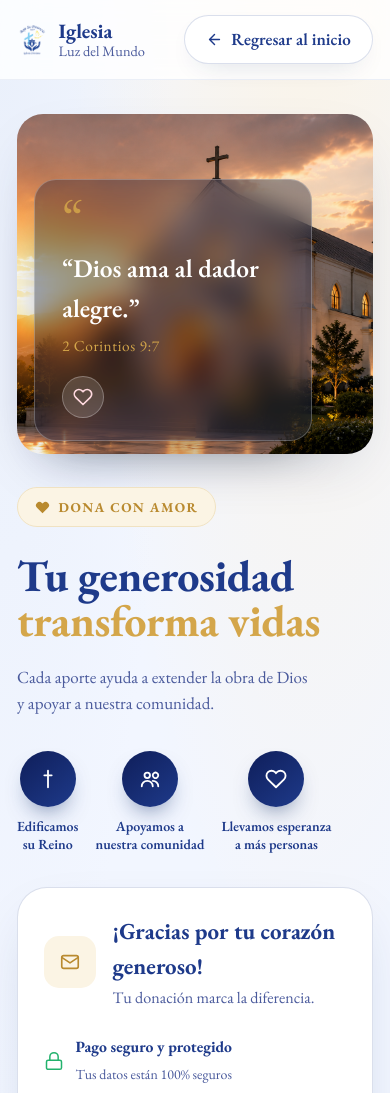
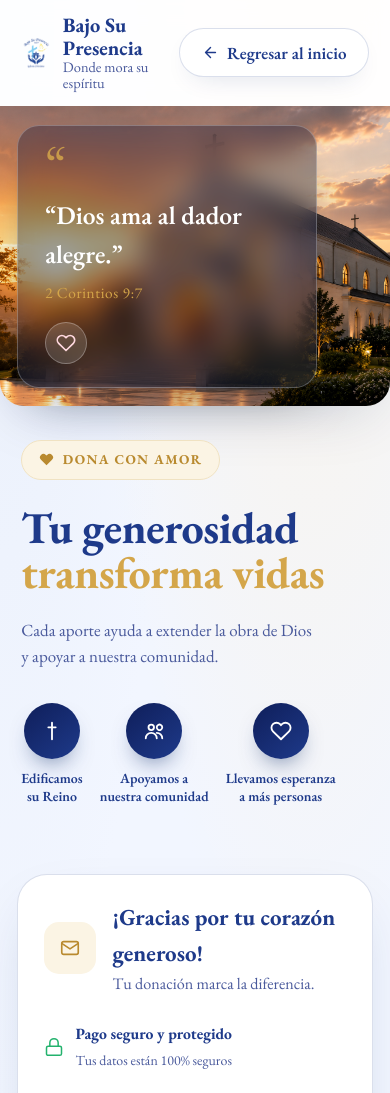
Before and after one commit to Yeison1234451232434324/Bajo-Su-Presencia, a PHP site: page /donaciones in a window 390 px wide. Shown: the top 1093 px of the page. Run offline with PHP 8.4, Linux system fonts and the light colour scheme.

Commit message:
Donaciones: nombre correcto de la iglesia + foto full-bleed en el hero
- Marca corregida a "Bajo Su Presencia / Donde mora su espíritu".
- La imagen de la iglesia ocupa la mitad derecha del hero pegada al borde
  superior y derecho (altura completa), como la referencia; el navbar pasa
  a transparente superpuesto. En móvil la foto va arriba apilada.

Co-Authored-By: Claude Opus 4.8 <noreply@anthropic.com>

```diff
--- a/Bajo-Su-Presencia/views/public/donaciones/donaciones.css
+++ b/Bajo-Su-Presencia/views/public/donaciones/donaciones.css
@@ -49,12 +49,10 @@ body {
 
 /* ─────────────────────────── NAVBAR ─────────────────────────── */
 .dn-nav {
-  position: sticky; top: 0; z-index: 60;
+  position: absolute; top: 0; left: 0; right: 0; z-index: 60;
   display: flex; align-items: center; justify-content: space-between; gap: 1.5rem;
-  padding: 0.9rem clamp(1rem, 4vw, 3.5rem);
-  background: rgba(255, 255, 255, 0.82);
-  backdrop-filter: blur(16px) saturate(150%); -webkit-backdrop-filter: blur(16px) saturate(150%);
-  border-bottom: 1px solid rgba(231, 236, 246, 0.8);
+  padding: 1rem clamp(1.5rem, 4vw, 3.5rem);
+  background: transparent;
 }
 .dn-brand { display: flex; align-items: center; gap: 0.7rem; text-decoration: none; }
 .dn-brand-logo { height: 42px; width: auto; flex-shrink: 0; }
@@ -81,10 +79,17 @@ body {
 
 /* ──────────────────────────── HERO ──────────────────────────── */
 .dn-hero {
-  max-width: 1180px; margin: 0 auto; padding: clamp(2rem, 5vw, 4rem) clamp(1rem, 4vw, 2.5rem) 0;
-  display: grid; grid-template-columns: 1fr 1fr; gap: clamp(1.5rem, 4vw, 3.5rem); align-items: center;
+  position: relative; overflow: hidden;
+  min-height: min(84vh, 700px);
+  display: flex; align-items: center;
+  padding: clamp(2rem, 5vw, 3.5rem) 0;
 }
-.dn-hero-text { animation: dnFadeUp 0.7s var(--ease) both; }
+.dn-hero-text {
+  position: relative; z-index: 2;
+  width: min(52%, 640px);
+  padding: 0 2rem 0 max(1.5rem, calc((100vw - 1180px) / 2 + 1.5rem));
+  animation: dnFadeUp 0.7s var(--ease) both;
+}
 .dn-eyebrow {
   display: inline-flex; align-items: center; gap: 0.5rem;
   font-size: 0.8rem; letter-spacing: 0.1em; font-weight: 700; color: var(--oro-2);
@@ -107,10 +112,14 @@ body {
 .dn-valores li:hover .dn-valor-ico { transform: translateY(-4px) scale(1.05); }
 .dn-valores li b { color: var(--azul); font-size: 0.82rem; font-weight: 600; line-height: 1.3; }
 
-.dn-hero-img { position: relative; animation: dnFadeUp 0.7s var(--ease) 0.1s both; }
+.dn-hero-img {
+  position: absolute; top: 0; right: 0; bottom: 0;
+  width: clamp(44%, 50vw, 54%);
+  animation: dnFadeUp 0.7s var(--ease) 0.1s both;
+}
 .dn-hero-img img {
-  width: 100%; height: clamp(340px, 42vw, 480px); object-fit: cover;
-  border-radius: 26px; box-shadow: var(--sombra);
+  width: 100%; height: 100%; object-fit: cover;
+  border-radius: 0 0 0 42px; box-shadow: var(--sombra);
 }
 .dn-verse-card {
   position: absolute; left: clamp(1rem, 4%, 2rem); bottom: clamp(1rem, 6%, 2.5rem);
@@ -308,9 +317,11 @@ body {
 
 /* ─────────────────────────── RESPONSIVE ─────────────────────── */
 @media (max-width: 900px) {
-  .dn-hero { grid-template-columns: 1fr; }
-  .dn-hero-img { order: -1; }
-  .dn-menu { display: none; }
+  .dn-nav { position: static; padding: 0.85rem 1.25rem; background: rgba(255,255,255,0.9); backdrop-filter: blur(12px); }
+  .dn-hero { flex-direction: column; min-height: 0; padding: 0 0 2rem; align-items: stretch; }
+  .dn-hero-img { position: static; width: 100%; height: 300px; order: -1; }
+  .dn-hero-img img { height: 100%; border-radius: 0 0 24px 24px; }
+  .dn-hero-text { width: 100%; padding: 2rem 1.25rem 0; }
   .dn-datos { grid-template-columns: 1fr; }
   .dn-anon-card { margin-top: 0; }
   .dn-montos { grid-template-columns: repeat(2, 1fr); }
--- a/Bajo-Su-Presencia/views/public/donaciones/donaciones.html
+++ b/Bajo-Su-Presencia/views/public/donaciones/donaciones.html
@@ -26,7 +26,7 @@
 <header class="dn-nav" id="dn-nav">
   <a class="dn-brand" href="/inicio">
     <img class="dn-brand-logo" src="/Bajo-Su-Presencia/assets/images/logo.png" alt="Bajo Su Presencia" />
-    <span class="dn-brand-txt"><b>Iglesia</b><small>Luz del Mundo</small></span>
+    <span class="dn-brand-txt"><b>Bajo Su Presencia</b><small>Donde mora su espíritu</small></span>
   </a>
   <a class="dn-back-inicio" href="/inicio">
     <svg viewBox="0 0 24 24" width="17" height="17" fill="none" stroke="currentColor" stroke-width="2" stroke-linecap="round" stroke-linejoin="round"><path d="M19 12H5M12 19l-7-7 7-7"/></svg>
```
